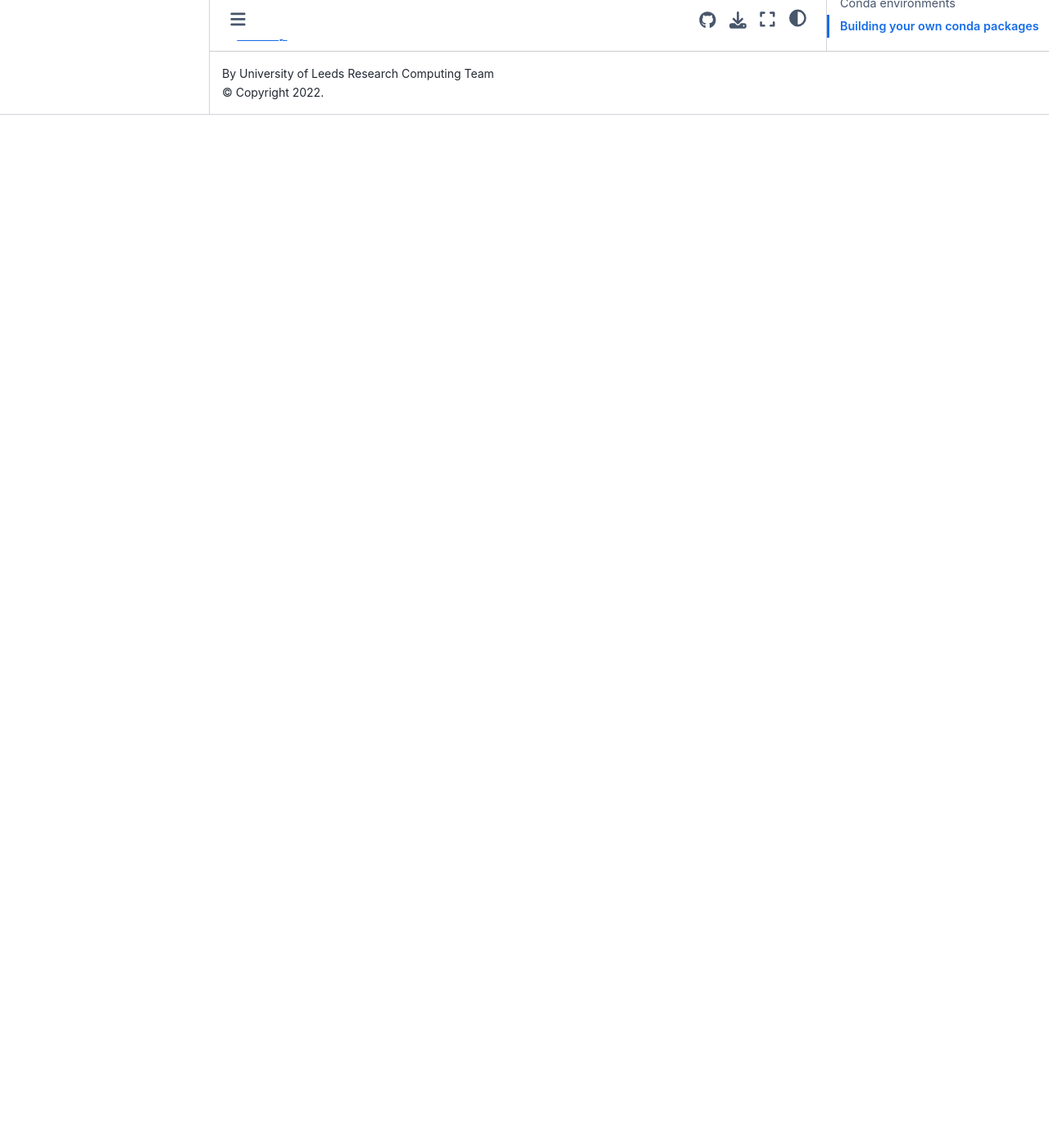
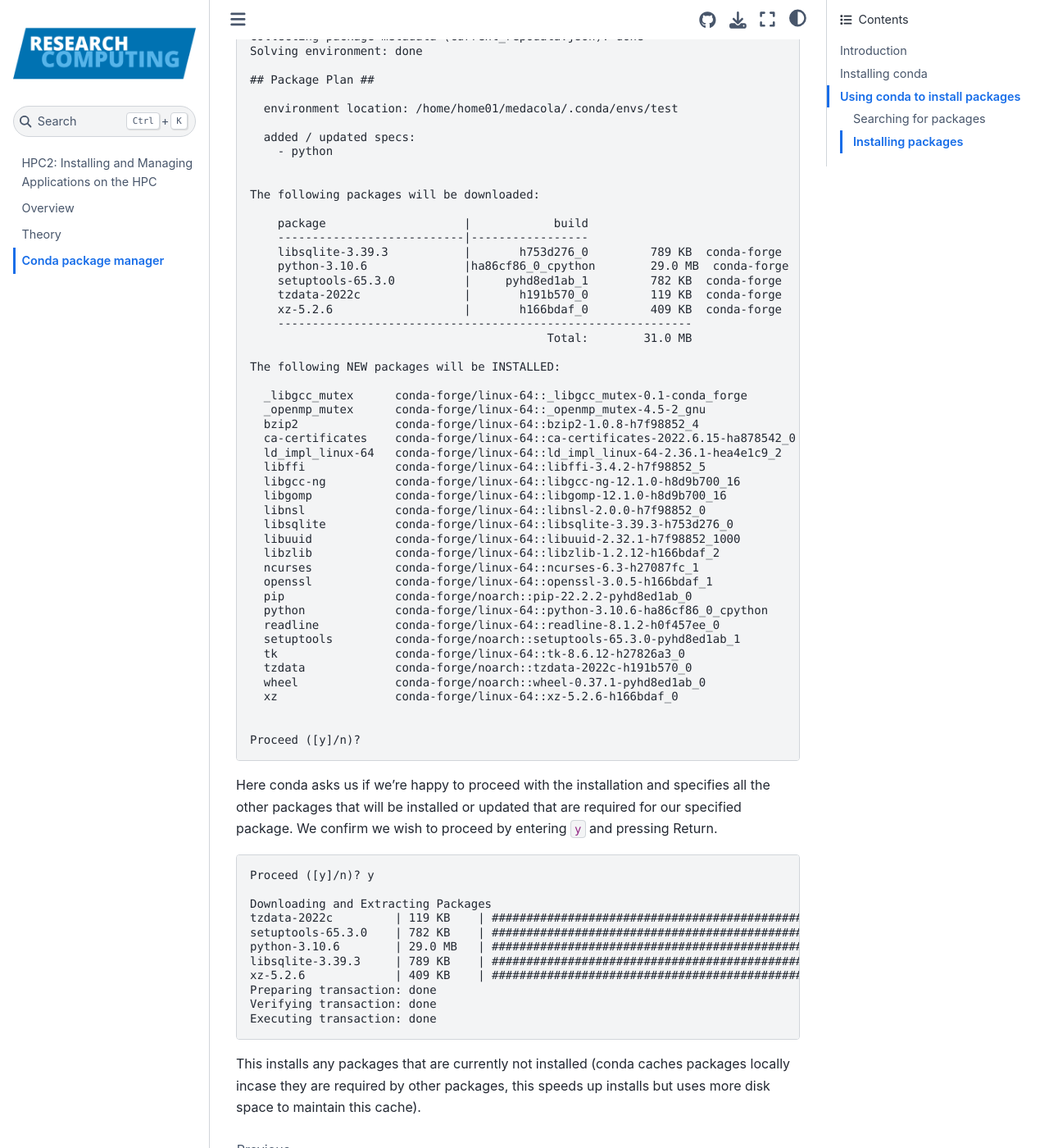
Before and after one commit to ARCTraining/hpc2-software, a Jupyter Book: the page built from book/course/conda.md, in a window 1280 px wide and 1400 px high, scrolled down 3588 px. Shown: the whole window at 82% size. Built offline with Jupyter Book 1.0.4 settings and Sphinx 7.4.7 and the Sphinx Book theme 1.1.4, drawn with Linux system fonts in a browser that asks for light colours; before the commit the page ends 3728 px from its top, so only the background shows below that; some of the changed text lies outside the part shown.

Commit message:
add initial section on `conda install`

````diff
--- a/book/course/conda.md
+++ b/book/course/conda.md
@@ -105,8 +105,80 @@ python                        3.10.5 ha86cf86_0_cpython  conda-forge
 
 ### Installing packages
 
+Installing packages via conda is performed using the `install` subcommand with the format `conda install PACKAGE`, where `PACKAGE` is the name of the package you wish to install.
+
+```bash
+$ conda install python
+```
+```output
+$ conda install python
+Collecting package metadata (current_repodata.json): done
+Solving environment: done
+
+## Package Plan ##
+
+  environment location: /home/home01/medacola/.conda/envs/test
+
+  added / updated specs:
+    - python
 
 
-## Conda environments
+The following packages will be downloaded:
 
-## Building your own conda packages
+    package                    |            build
+    ---------------------------|-----------------
+    libsqlite-3.39.3           |       h753d276_0         789 KB  conda-forge
+    python-3.10.6              |ha86cf86_0_cpython        29.0 MB  conda-forge
+    setuptools-65.3.0          |     pyhd8ed1ab_1         782 KB  conda-forge
+    tzdata-2022c               |       h191b570_0         119 KB  conda-forge
+    xz-5.2.6                   |       h166bdaf_0         409 KB  conda-forge
+    ------------------------------------------------------------
+                                           Total:        31.0 MB
+
+The following NEW packages will be INSTALLED:
+
+  _libgcc_mutex      conda-forge/linux-64::_libgcc_mutex-0.1-conda_forge
+  _openmp_mutex      conda-forge/linux-64::_openmp_mutex-4.5-2_gnu
+  bzip2              conda-forge/linux-64::bzip2-1.0.8-h7f98852_4
+  ca-certificates    conda-forge/linux-64::ca-certificates-2022.6.15-ha878542_0
+  ld_impl_linux-64   conda-forge/linux-64::ld_impl_linux-64-2.36.1-hea4e1c9_2
+  libffi             conda-forge/linux-64::libffi-3.4.2-h7f98852_5
+  libgcc-ng          conda-forge/linux-64::libgcc-ng-12.1.0-h8d9b700_16
+  libgomp            conda-forge/linux-64::libgomp-12.1.0-h8d9b700_16
+  libnsl             conda-forge/linux-64::libnsl-2.0.0-h7f98852_0
+  libsqlite          conda-forge/linux-64::libsqlite-3.39.3-h753d276_0
+  libuuid            conda-forge/linux-64::libuuid-2.32.1-h7f98852_1000
+  libzlib            conda-forge/linux-64::libzlib-1.2.12-h166bdaf_2
+  ncurses            conda-forge/linux-64::ncurses-6.3-h27087fc_1
+  openssl            conda-forge/linux-64::openssl-3.0.5-h166bdaf_1
+  pip                conda-forge/noarch::pip-22.2.2-pyhd8ed1ab_0
+  python             conda-forge/linux-64::python-3.10.6-ha86cf86_0_cpython
+  readline           conda-forge/linux-64::readline-8.1.2-h0f457ee_0
+  setuptools         conda-forge/noarch::setuptools-65.3.0-pyhd8ed1ab_1
+  tk                 conda-forge/linux-64::tk-8.6.12-h27826a3_0
+  tzdata             conda-forge/noarch::tzdata-2022c-h191b570_0
+  wheel              conda-forge/noarch::wheel-0.37.1-pyhd8ed1ab_0
+  xz                 conda-forge/linux-64::xz-5.2.6-h166bdaf_0
+
+
+Proceed ([y]/n)?
+
+```
+
+Here conda asks us if we're happy to proceed with the installation and specifies all the other packages that will be installed or updated that are required for our specified package. We confirm we wish to proceed by entering `y` and pressing Return.
+
+```output
+Proceed ([y]/n)? y
+
+Downloading and Extracting Packages
+tzdata-2022c         | 119 KB    | ############################################################################ | 100%
+setuptools-65.3.0    | 782 KB    | ############################################################################ | 100%
+python-3.10.6        | 29.0 MB   | ############################################################################ | 100%
+libsqlite-3.39.3     | 789 KB    | ############################################################################ | 100%
+xz-5.2.6             | 409 KB    | ############################################################################ | 100%
+Preparing transaction: done
+Verifying transaction: done
+Executing transaction: done
+```
+
+This installs any packages that are currently not installed (conda caches packages locally incase they are required by other packages, this speeds up installs but uses more disk space to maintain this cache).
````
